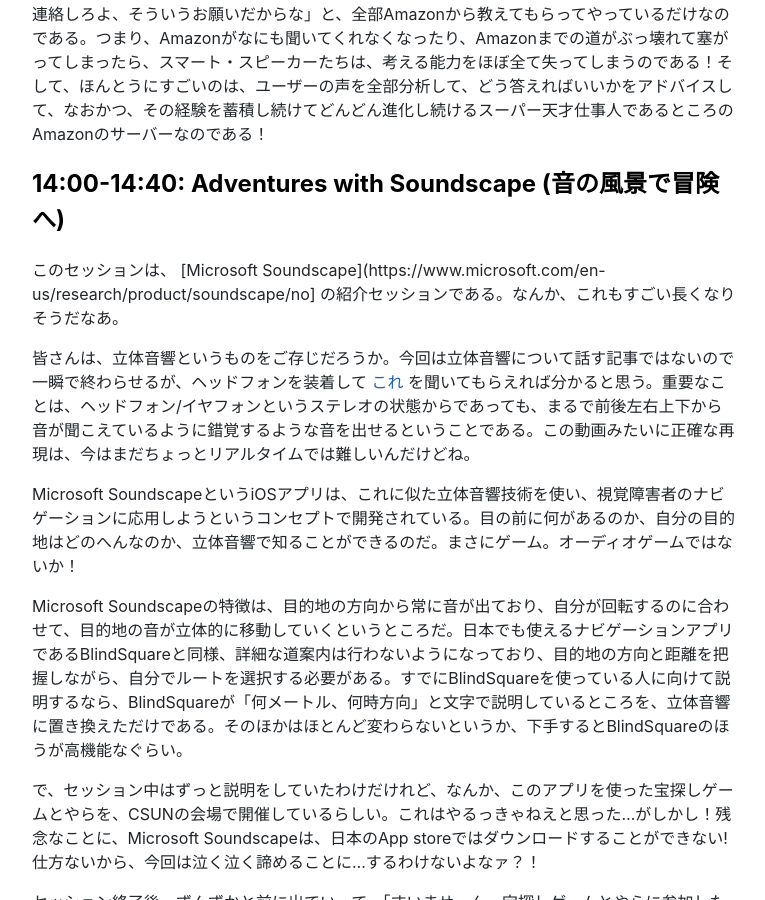
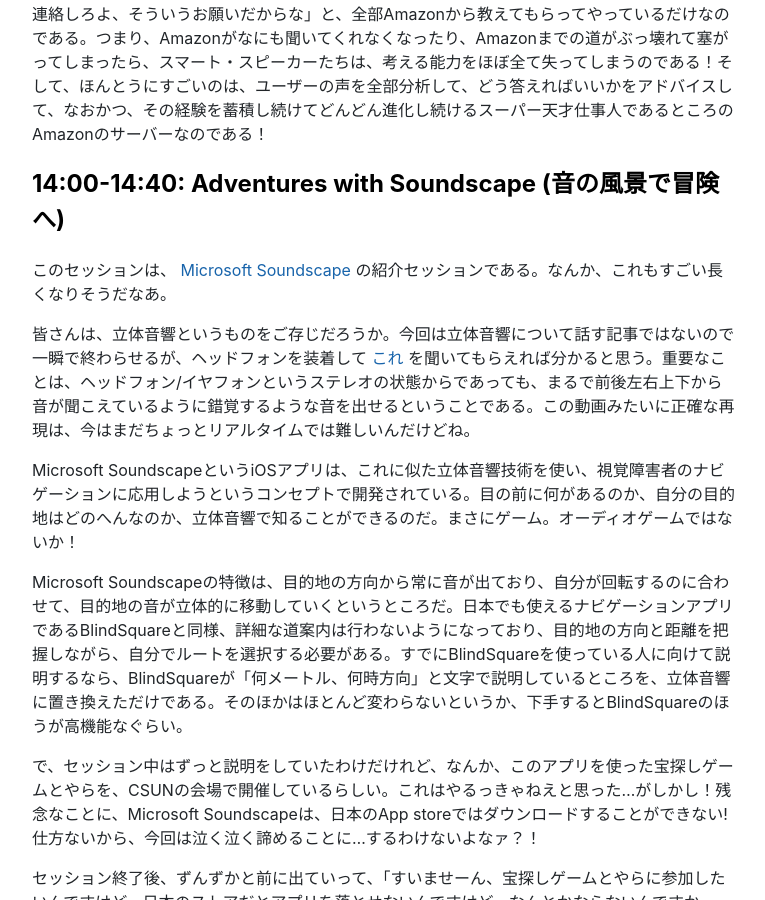
Before and after one commit to yncat/yncat.github.io, a Jekyll site: the page built from _posts/2022-09-14-2019年に書いてたCSUNの日記、その4 (last).md, in a window 1280 px wide and 900 px high, scrolled down 6012 px. Shown: the whole window, without its empty margins (256-1021 px from the left). Built offline with Jekyll 4.4.1, drawn with Linux system fonts in a browser that asks for light colours; nearby versions of some CDN libraries.

Commit message:
Fix soundscape link

```diff
--- a/_posts/2022-09-14-2019年に書いてたCSUNの日記、その4 (last).md
+++ b/_posts/2022-09-14-2019年に書いてたCSUNの日記、その4 (last).md
@@ -87,7 +87,7 @@
 
 ## 14:00-14:40: Adventures with Soundscape (音の風景で冒険へ)
 
-このセッションは、 [Microsoft Soundscape](https://www.microsoft.com/en-us/research/product/soundscape/no] の紹介セッションである。なんか、これもすごい長くなりそうだなあ。
+このセッションは、 [Microsoft Soundscape](https://www.microsoft.com/en-us/research/product/soundscape/no) の紹介セッションである。なんか、これもすごい長くなりそうだなあ。
 
 皆さんは、立体音響というものをご存じだろうか。今回は立体音響について話す記事ではないので一瞬で終わらせるが、ヘッドフォンを装着して [これ](https://www.youtube.com/watch?v=8IXm6SuUigI) を聞いてもらえれば分かると思う。重要なことは、ヘッドフォン/イヤフォンというステレオの状態からであっても、まるで前後左右上下から音が聞こえているように錯覚するような音を出せるということである。この動画みたいに正確な再現は、今はまだちょっとリアルタイムでは難しいんだけどね。
 
```
